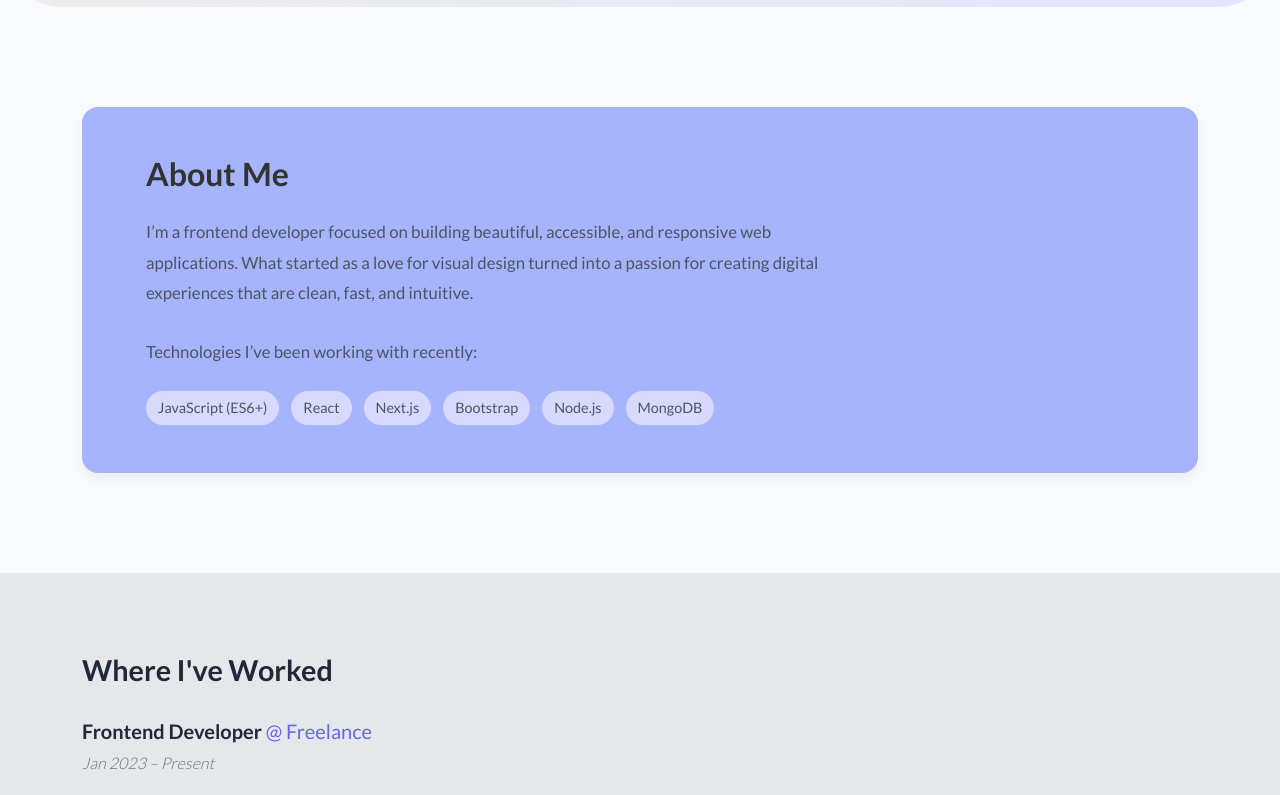
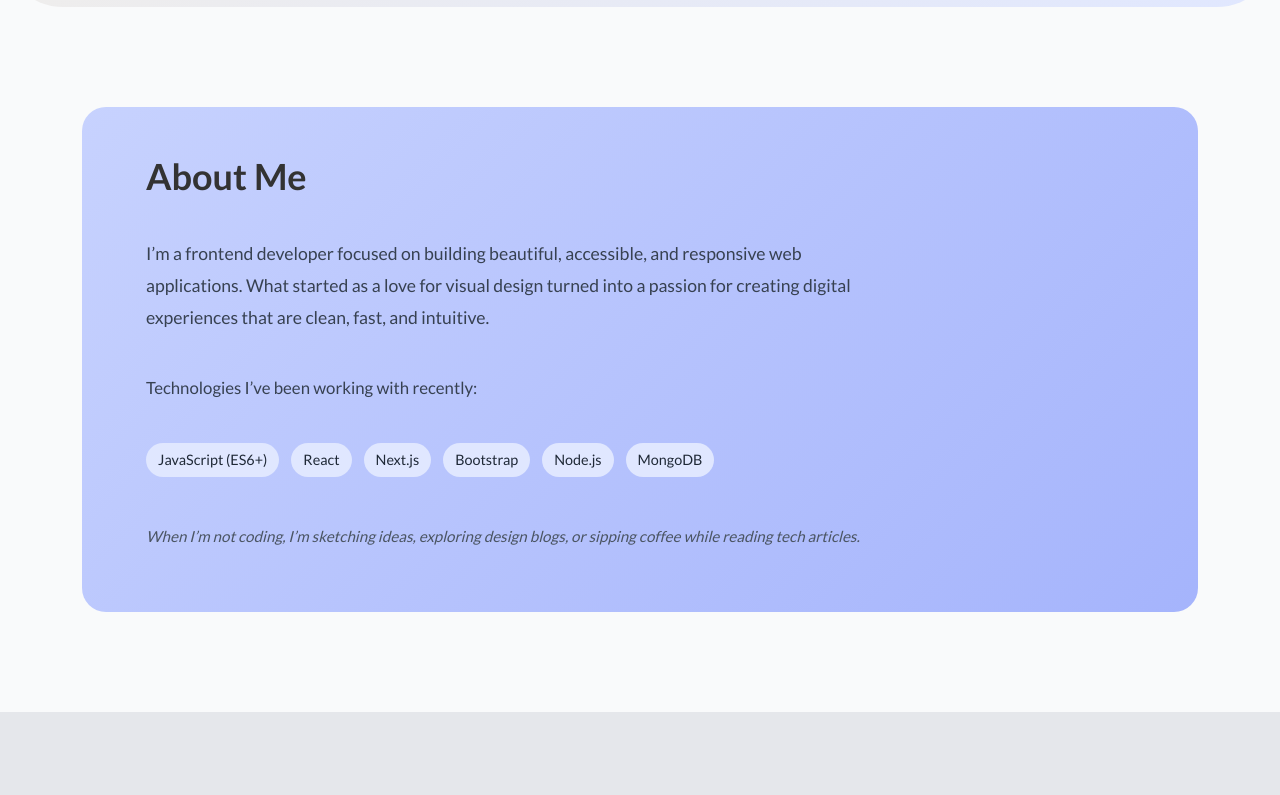
Before and after one commit to tmw88/portfolio-site, a Next.js app in the folder frontend/: page / in a window 1280 px wide. Shown: the part 793-1588 px from the top of the page. Built offline with nearby package versions, Linux system fonts and the light colour scheme; no server answers.

Commit message:
Update "about" card

```diff
--- a/frontend/app/components/About.jsx
+++ b/frontend/app/components/About.jsx
@@ -22,35 +22,35 @@ export default function About() {
       <Container>
         <div
           style={{
-            backgroundColor: "#A5B4FC",
+            background: "linear-gradient(135deg, #c7d2fe, #a5b4fc)",
             color: "#333333",
-            borderRadius: "1rem",
+            borderRadius: "1.5rem",
             padding: "3rem 4rem",
             display: "flex",
             flexDirection: "column",
             alignItems: "flex-start",
             overflow: "hidden",
             width: "100%",
-            boxShadow: "0 6px 12px rgba(0, 0, 0, 0.05)",
+            gap: "1.5rem",
           }}
         >
           <h2
             style={{
-              fontSize: "2rem",
-              fontWeight: 600,
-              marginBottom: "1.5rem",
+              fontSize: "2.25rem",
+              fontWeight: 700,
+              marginBottom: "1rem",
             }}
           >
             About Me
           </h2>
+
           <p
             style={{
               fontWeight: 400,
-              fontSize: "1.05rem",
+              fontSize: "1.1rem",
               lineHeight: "1.8",
-              marginBottom: "1.8rem",
               maxWidth: "720px",
-              color: "#4B5563",
+              color: "#374151",
             }}
           >
             I’m a frontend developer focused on building beautiful, accessible,
@@ -58,13 +58,13 @@ export default function About() {
             design turned into a passion for creating digital experiences that
             are clean, fast, and intuitive.
           </p>
+
           <p
             style={{
               fontWeight: 400,
               fontSize: "1.05rem",
               lineHeight: "1.8",
-              marginBottom: "1.5rem",
-              color: "#4B5563",
+              color: "#374151",
             }}
           >
             Technologies I’ve been working with recently:
@@ -75,6 +75,7 @@ export default function About() {
               display: "flex",
               flexWrap: "wrap",
               gap: "12px",
+              marginBottom: "1.5rem",
             }}
           >
             {[
@@ -89,17 +90,36 @@ export default function About() {
                 key={index}
                 style={{
                   padding: "6px 12px",
-                  backgroundColor: "#D8D9FE",
+                  backgroundColor: "#E0E7FF",
                   borderRadius: "20px",
-                  color: "#4B5563",
+                  color: "#1F2937",
                   fontSize: "0.9rem",
-                  fontWeight: 400,
+                  fontWeight: 500,
+                  transition: "transform 0.2s ease",
+                  cursor: "default",
                 }}
+                onMouseOver={(e) =>
+                  (e.currentTarget.style.transform = "scale(1.05)")
+                }
+                onMouseOut={(e) =>
+                  (e.currentTarget.style.transform = "scale(1)")
+                }
               >
                 {tech}
               </span>
             ))}
           </div>
+
+          <p
+            style={{
+              fontSize: "0.95rem",
+              fontStyle: "italic",
+              color: "#4B5563",
+            }}
+          >
+            When I’m not coding, I’m sketching ideas, exploring design blogs, or
+            sipping coffee while reading tech articles.
+          </p>
         </div>
       </Container>
     </section>
```
